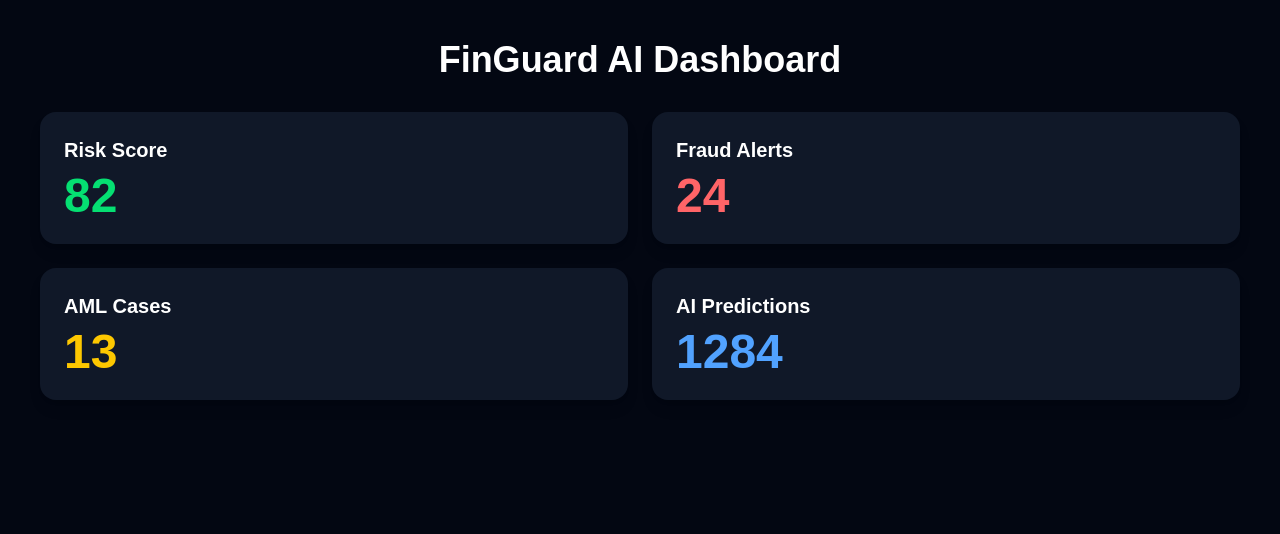
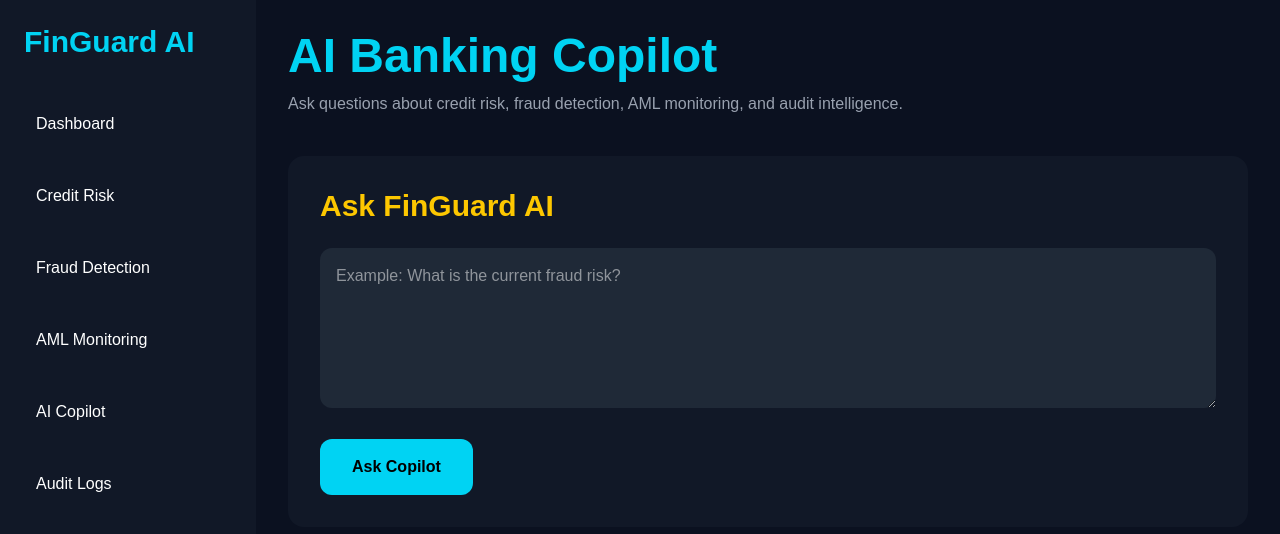
Before and after one commit to AbdoulieJBah/finguard-ai-fullstack, a Next.js app in the folder frontend/: page /ai-copilot in a window 1280 px wide. Shown: the top 534 px of the page. Built offline with nearby package versions, Linux system fonts and the light colour scheme; no server answers.

Commit message:
Add live AI copilot

```diff
--- a/frontend/src/app/ai-copilot/page.tsx
+++ b/frontend/src/app/ai-copilot/page.tsx
@@ -1,80 +1,89 @@
 "use client";
 
-import { useEffect, useState } from "react";
+import { useState } from "react";
+import Sidebar from "@/components/Sidebar";
 
-interface DashboardMetrics {
-  risk_score: number;
-  fraud_alerts: number;
-  aml_cases: number;
-  ai_predictions: number;
-}
+export default function AICopilotPage() {
+  const API_URL =
+    process.env.NEXT_PUBLIC_API_URL ||
+    "https://finguard-ai-fullstack-production.up.railway.app";
 
-export default function HomePage() {
-  const [metrics, setMetrics] = useState<DashboardMetrics | null>(null);
+  const [question, setQuestion] = useState("");
+  const [answer, setAnswer] = useState("");
+  const [loading, setLoading] = useState(false);
 
-  const API_URL =
-    process.env.NEXT_PUBLIC_API_URL || "http://localhost:8000";
+  const askCopilot = async () => {
+    if (!question.trim()) return;
 
-  useEffect(() => {
-    fetch(`${API_URL}/dashboard-metrics`)
-      .then((res) => res.json())
-      .then((data) => setMetrics(data))
-      .catch((error) => {
-        console.error("Backend connection failed:", error);
+    setLoading(true);
+    setAnswer("");
 
-        // fallback demo data
-        setMetrics({
-          risk_score: 82,
-          fraud_alerts: 24,
-          aml_cases: 13,
-          ai_predictions: 1284,
-        });
+    try {
+      const response = await fetch(`${API_URL}/copilot`, {
+        method: "POST",
+        headers: {
+          "Content-Type": "application/json",
+        },
+        body: JSON.stringify({
+          question,
+        }),
       });
-  }, [API_URL]);
 
-  if (!metrics) {
-    return (
-      <div className="flex items-center justify-center h-screen bg-black text-white text-2xl">
-        Loading FinGuard AI...
-      </div>
-    );
-  }
+      const data = await response.json();
+      setAnswer(data.response);
+    } catch (error) {
+      console.error("Copilot request failed:", error);
+      setAnswer("Unable to connect to FinGuard AI backend.");
+    }
+
+    setLoading(false);
+  };
 
   return (
-    <main className="min-h-screen bg-gray-950 text-white p-10">
-      <h1 className="text-4xl font-bold mb-8 text-center">
-        FinGuard AI Dashboard
-      </h1>
+    <div className="flex min-h-screen bg-[#0B1120] text-white">
+      <Sidebar />
 
-      <div className="grid grid-cols-1 md:grid-cols-2 gap-6">
-        <div className="bg-gray-900 rounded-2xl p-6 shadow-lg">
-          <h2 className="text-xl font-semibold mb-2">Risk Score</h2>
-          <p className="text-5xl font-bold text-green-400">
-            {metrics.risk_score}
-          </p>
+      <main className="flex-1 p-8">
+        <h1 className="text-5xl font-bold text-cyan-400">
+          AI Banking Copilot
+        </h1>
+
+        <p className="mt-3 text-gray-400">
+          Ask questions about credit risk, fraud detection, AML monitoring, and audit intelligence.
+        </p>
+
+        <div className="mt-10 rounded-2xl bg-[#111827] p-8">
+          <h2 className="text-3xl font-bold text-yellow-400">
+            Ask FinGuard AI
+          </h2>
+
+          <textarea
+            value={question}
+            onChange={(e) => setQuestion(e.target.value)}
+            placeholder="Example: What is the current fraud risk?"
+            className="mt-6 h-40 w-full rounded-xl bg-[#1F2937] p-4 text-white outline-none"
+          />
+
+          <button
+            onClick={askCopilot}
+            className="mt-6 rounded-xl bg-cyan-400 px-8 py-4 font-bold text-black transition hover:bg-cyan-300"
+          >
+            {loading ? "Thinking..." : "Ask Copilot"}
+          </button>
+
+          {answer && (
+            <div className="mt-10 rounded-2xl bg-[#0F172A] p-8">
+              <h3 className="text-3xl font-bold text-green-400">
+                FinGuard AI Response
+              </h3>
+
+              <p className="mt-6 text-lg leading-8 text-white">
+                {answer}
+              </p>
+            </div>
+          )}
         </div>
-
-        <div className="bg-gray-900 rounded-2xl p-6 shadow-lg">
-          <h2 className="text-xl font-semibold mb-2">Fraud Alerts</h2>
-          <p className="text-5xl font-bold text-red-400">
-            {metrics.fraud_alerts}
-          </p>
-        </div>
-
-        <div className="bg-gray-900 rounded-2xl p-6 shadow-lg">
-          <h2 className="text-xl font-semibold mb-2">AML Cases</h2>
-          <p className="text-5xl font-bold text-yellow-400">
-            {metrics.aml_cases}
-          </p>
-        </div>
-
-        <div className="bg-gray-900 rounded-2xl p-6 shadow-lg">
-          <h2 className="text-xl font-semibold mb-2">AI Predictions</h2>
-          <p className="text-5xl font-bold text-blue-400">
-            {metrics.ai_predictions}
-          </p>
-        </div>
-      </div>
-    </main>
+      </main>
+    </div>
   );
 }
```
